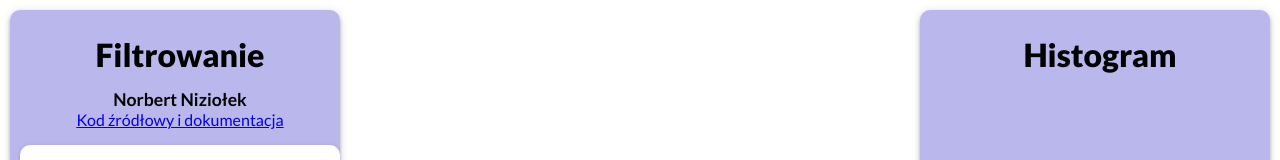
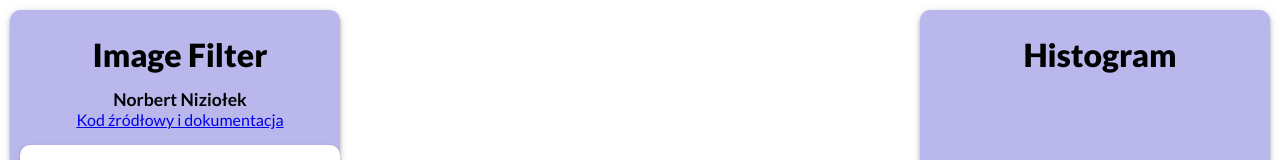
Before and after one commit to nizioleque/gk-lab-3, a React (Create React App) app: page / in a window 1280 px wide. Shown: the top 160 px of the page. Built offline with nearby package versions, Linux system fonts and the light colour scheme; the HTML template or start-up script is replaced by a standard one.

Commit message:
Updated app name

```diff
--- a/src/components/Menu.tsx
+++ b/src/components/Menu.tsx
@@ -32,7 +32,7 @@ function Menu() {
   return (
     <div className='menu'>
       <header>
-        <h1>Filtrowanie</h1>
+        <h1>Image Filter</h1>
         <div className='name'>Norbert Niziołek</div>
         <a href='https://github.com/nizioleque/gk-lab-3' target='_blank'>
           Kod źródłowy i dokumentacja
```
